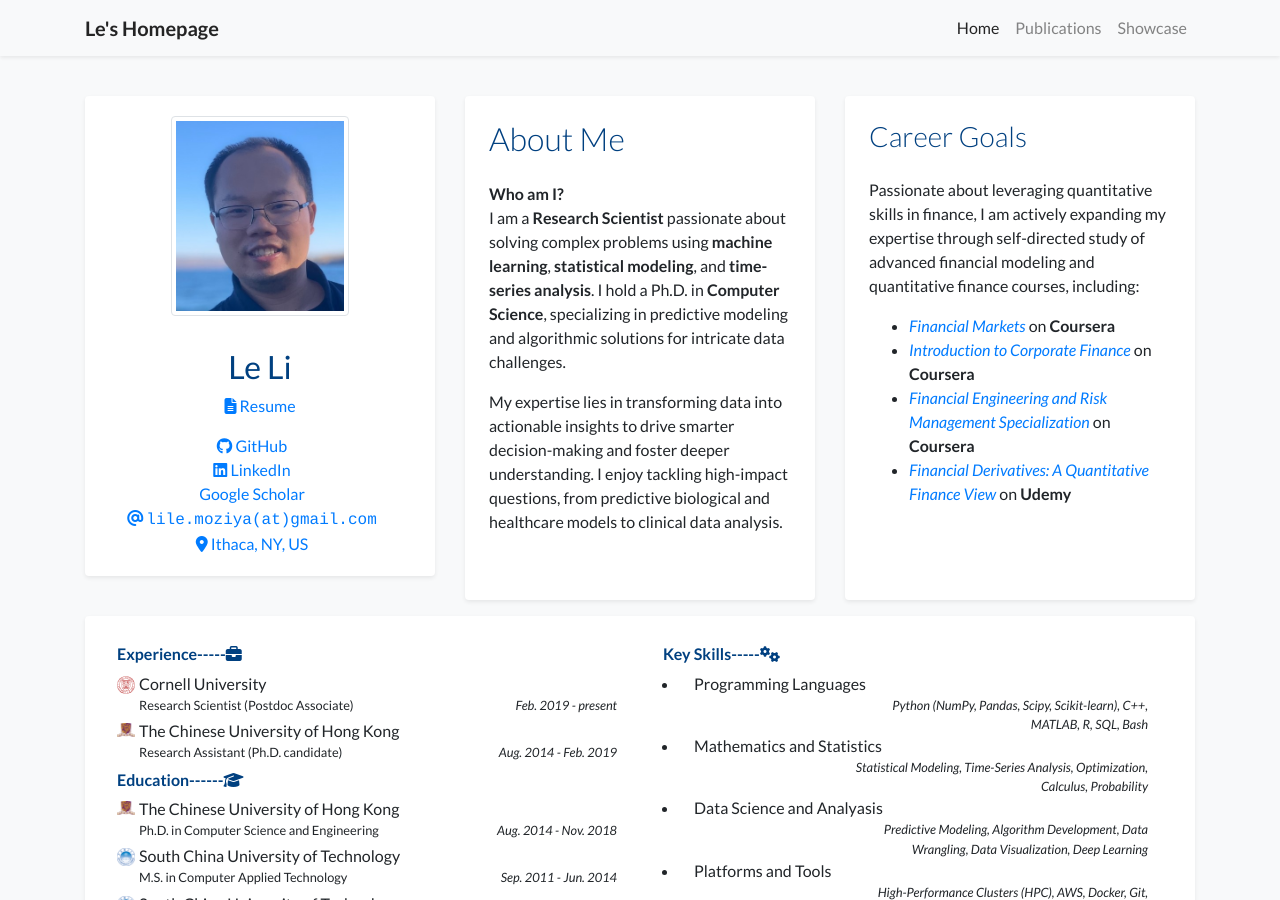
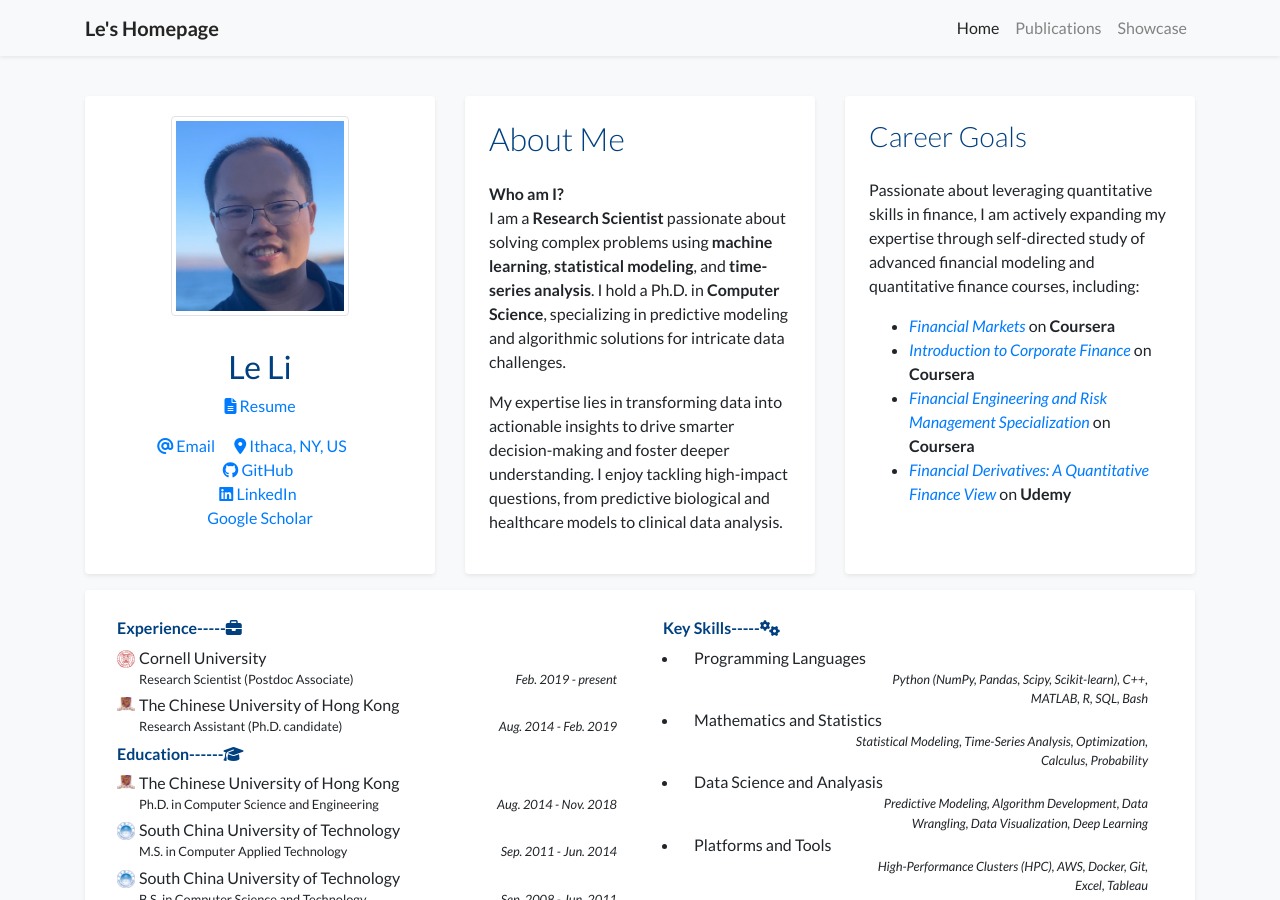
Before and after one commit to moziya/moziya, a Jekyll site: the page built from index.html, in a window 1280 px wide and 900 px high. Built offline with Jekyll 4.4.1, drawn with Linux system fonts in a browser that asks for light colours; nearby versions of some CDN libraries; a style sheet for code colours, icons or effects is not loaded.

Commit message:
Formmating

```diff
--- a/_includes/widgets/profile_card.html
+++ b/_includes/widgets/profile_card.html
@@ -1,6 +1,6 @@
 <div class="row align-items-stretch mt-3">
     <!-- Profiling Card Section -->
-    <div class="col-md-4 mb-4 d-flex align-items-stretch">
+    <div class="col-md-4 d-flex align-items-stretch">
         <div class="card border-0 shadow-sm bg-white w-100 h-100" style="min-height: 100%;">
             <div class="card-body text-center">
                 {% if site.data.profile.portrait_url %}
@@ -49,9 +49,20 @@
 
                 <!-- Contact Links Section -->
                 <div class="mt-3">
+
+                    <div>
+                    <a class="pr-3 no-break" href="mailto:{{ site.data.profile.email | encode_email }}">
+                        <i class="fas fa-at"></i> Email
+                    </a>
+
+                    <a class="pr-3 no-break" target="_blank" href="https://www.google.com/maps/place/42.447190,-76.477487">
+                        <i class="fas fa-map-marker-alt"></i> Ithaca, NY, US
+                    </a>
+                    </div>
+
                     {% if site.data.profile.github %}
                     <div>
-                    <a class="pr-3 no-break d-block" target="_blank" href="https://github.com/{{ site.data.profile.github }}">
+                    <a class="pr-1 no-break" target="_blank" href="https://github.com/{{ site.data.profile.github }}">
                         <i class="fab fa-github"></i> GitHub
                     </a>
                     </div>
@@ -59,7 +70,7 @@
 
                     {% if site.data.profile.linkedin %}
                     <div>
-                    <a class="pr-3 no-break d-block" target="_blank" href="https://www.linkedin.com/in/{{ site.data.profile.linkedin }}">
+                    <a class="pr-1 no-break" target="_blank" href="https://www.linkedin.com/in/{{ site.data.profile.linkedin }}">
                         <i class="fab fa-linkedin"></i> LinkedIn
                     </a>
                     </div>
@@ -67,22 +78,11 @@
 
                     {% if site.data.profile.gscholar %}
                     <div>
-                    <a class="pr-3 no-break d-block" target="_blank" href="https://scholar.google.com/citations?user={{ site.data.profile.linkedin }}">
+                    <a class="pr-0 no-break" target="_blank" href="https://scholar.google.com/citations?user={{ site.data.profile.linkedin }}">
                         <i class="ai ai-google-scholar"></i> Google Scholar
                     </a>
                     </div>
                     {% endif %}
-                    <div>
-                    <a class="pr-3 no-break d-block" href="mailto:{{ site.data.profile.email | encode_email }}">
-                        <i class="fas fa-at"></i> <span class="email-text">{{ site.data.profile.email | replace: "@", "(at)" }}</span>
-                    </a>
-                    </div>
-
-                    <div>
-                    <a class="pr-3 no-break d-block" target="_blank" href="https://www.google.com/maps/place/42.447190,-76.477487">
-                        <i class="fas fa-map-marker-alt"></i> Ithaca, NY, US
-                    </a>
-                    </div>
 
 
                     <!-- Add other social icons similarly -->
```
